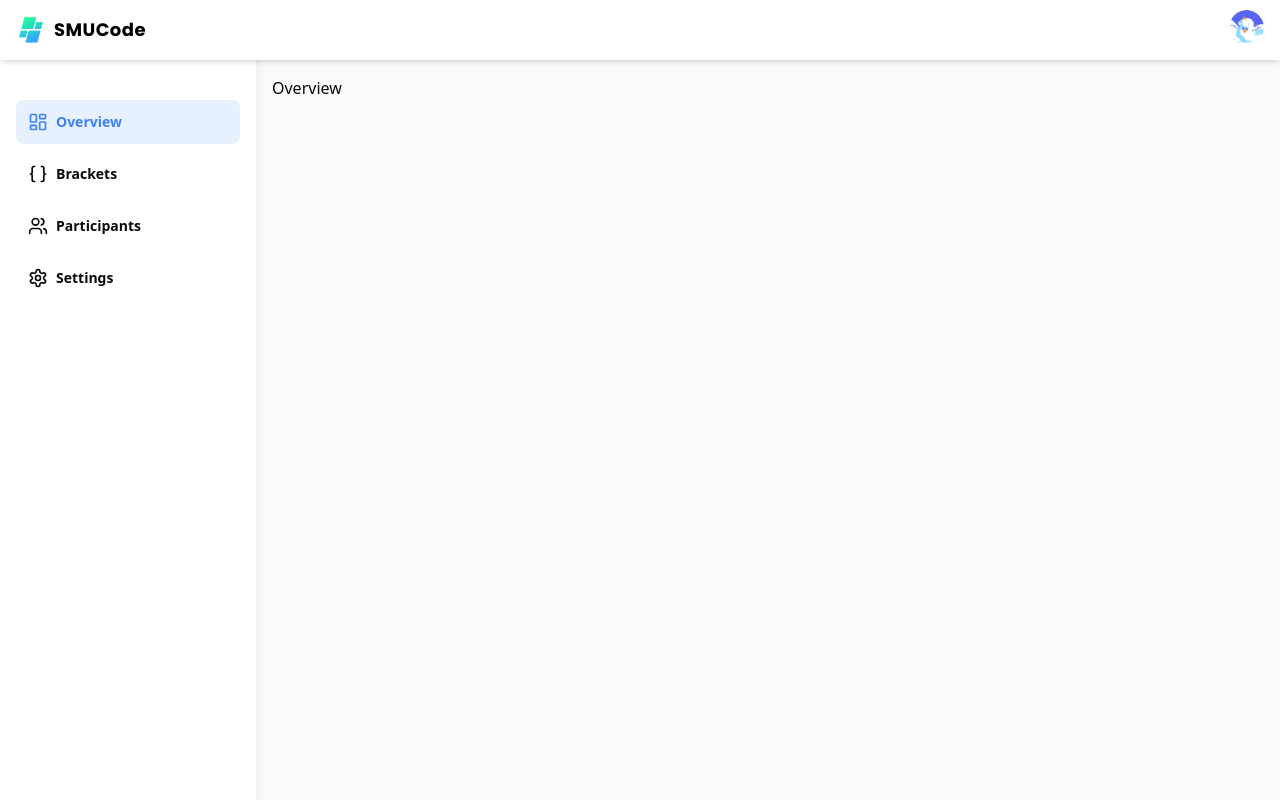
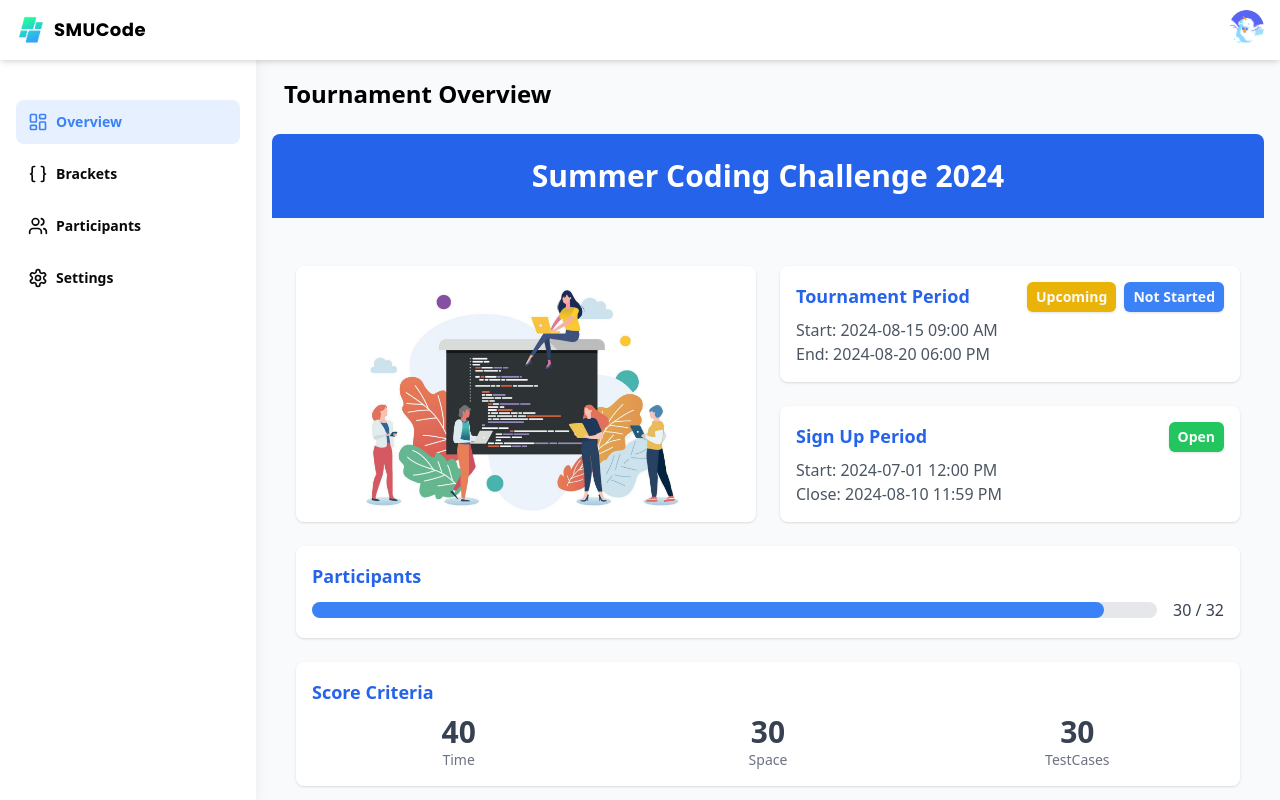
Before and after one commit to cs203-2024/smucode-frontend, a Next.js app: page /tournaments/1/overview in a window 1280 px wide. Built offline with nearby package versions, Linux system fonts and the light colour scheme.

Commit message:
added tournament overview page

```diff
--- a/app/tournaments/[id]/brackets/page.tsx
+++ b/app/tournaments/[id]/brackets/page.tsx
@@ -3,7 +3,7 @@ import TournamentBrackets from "@/components/TournamentBrackets";
 const TournamentBracketsPage: React.FC = () => {
   return (
     <>
-        <TournamentBrackets />
+        <TournamentBrackets tournamentId="1" />
     </>
   );
 };
--- a/app/tournaments/[id]/overview/page.tsx
+++ b/app/tournaments/[id]/overview/page.tsx
@@ -1,9 +1,10 @@
-import React from 'react'
+import TournamentOverview from '@/components/TournamentOverview';
 
-const TournamentOverview = () => {
+
+const TournamentOverviewPage = () => {
   return (
-    <div>Overview</div>
+    <TournamentOverview tournamentId="1" />
   )
 }
 
-export default TournamentOverview
+export default TournamentOverviewPage
--- a/components/Nav.tsx
+++ b/components/Nav.tsx
@@ -17,8 +17,6 @@ import {
 const Nav = () => {
     const { user, loading, login, logout } = useUserContext();
 
-    if (loading) return <div>Loading...</div>;
-
     return (
         <nav className="fixed top-0 flex z-50 justify-between h-[60px] items-center w-full bg-white shadow-md p-4">
             <Link href="/" className="flex gap-2 items-center">
@@ -27,7 +25,7 @@ const Nav = () => {
             </Link>
 
             <div className="relative flex gap-3">
-                {user ? (
+                {user && !loading ? (
                     <>
                         <div className="relative">
                         <DropdownMenu>
--- a/components/TournamentBracketCards.tsx
+++ b/components/TournamentBracketCards.tsx
@@ -109,7 +109,7 @@ const TournamentBracketCard = ({ rounds }: TournamentProps) => {
 
   if (filteredRounds.length === 0) {
     return (
-      <div className="flex flex-col bg-slate-50 min-w-[80vw] space-y-8 overflow-y-auto p-4">
+      <div className="flex flex-col bg-slate-50 min-w-[80vw] space-y-8 overflow-y-auto p-1">
         <div className="mb-3">
         <input
           type="text"
@@ -128,7 +128,7 @@ const TournamentBracketCard = ({ rounds }: TournamentProps) => {
   }
 
   return (
-    <div className="flex flex-col bg-slate-50 w-[80vw] h-[85vh] space-y-8 overflow-y-auto p-4">
+    <div className="flex flex-col bg-slate-50 w-[80vw] h-[85vh] space-y-8 overflow-y-auto p-1">
 
       <div className="mb-3">
         <input
--- /dev/null
+++ b/components/TournamentOverview.tsx
@@ -0,0 +1,137 @@
+"use client"
+
+import { useEffect, useState } from 'react';
+import { Badge } from "@/components/ui/badge"
+import Image from 'next/image';
+import { fetchTournamentOverviewData } from './mockApi';
+import { TournamentOverviewProps } from './types';
+
+const TournamentOverview: React.FC<{ tournamentId: string }> = ({ tournamentId }) => {
+  const [tournamentData, setTournamentData] = useState<TournamentOverviewProps | null>(null);
+  const [loading, setLoading] = useState(true);
+  const [error, setError] = useState<string | null>(null);
+
+  useEffect(() => {
+    const loadTournamentData = async () => {
+      try {
+        const data = await fetchTournamentOverviewData(tournamentId);
+        setTournamentData(data);
+        setLoading(false);
+      } catch (err) {
+        setError('Failed to load tournament data');
+        setLoading(false);
+      }
+    };
+
+    loadTournamentData();
+  }, [tournamentId]);
+
+  if (loading) {
+    return <div className="text-center p-4 mt-10">Loading tournament data...</div>;
+  }
+
+  if (error) {
+    return <div className="text-center p-4 text-red-500 mt-10">{error}</div>;
+  }
+
+  if (!tournamentData) {
+    return <div className="text-center p-4 mt-10">No tournament data available</div>;
+  }
+
+  const {
+    name,
+    imageUrl,
+    startDateTime,
+    endDateTime,
+    signUpStartDateTime,
+    signUpCloseDateTime,
+    signUpStatus,
+    tournamentStatus,
+    currentRound,
+    participantsCount,
+    maxParticipants,
+    scoreCriteria
+  } = tournamentData;
+
+  return (
+    <div className="w-full space-y-6">
+    <h2 className="text-2xl font-bold text-black ml-[12px] mt-[2px]">Tournament Overview</h2>
+      <div className="bg-blue-600 text-white p-6 rounded-t-lg">
+        <h1 className="text-3xl font-bold text-center">{name}</h1>
+      </div>
+      <div className="p-6 space-y-6">
+
+        <div className="grid md:grid-cols-2 gap-6">
+
+        <div className="relative bg-white rounded-lg shadow h-64">
+            <Image
+            src={imageUrl || '/assets/images/tournament_default.png'}
+            alt="Tournament Image"
+            fill
+            className="object-contain rounded-lg"
+            />
+        </div>
+
+        {/* Right side with two vertically stacked cards */}
+        <div className="flex flex-col space-y-6">
+            <div className="bg-white dark:bg-gray-700 p-4 rounded-lg shadow relative">
+            <div className="absolute top-2 m-2 right-2 flex space-x-2">
+                <Badge className={`text-sm px-2 py-1 ${tournamentStatus === 'Ongoing' ? 'bg-green-500' : tournamentStatus === 'Upcoming' ? 'bg-yellow-500' : 'bg-red-500'}`}>
+                {tournamentStatus}
+                </Badge>
+                {currentRound && (
+                <Badge className="text-sm px-2 py-1 bg-blue-500">{currentRound}</Badge>
+                )}
+            </div>
+            <h3 className="font-semibold text-lg mb-2 text-blue-600 dark:text-blue-400">Tournament Period</h3>
+            <p className="text-gray-600 dark:text-gray-300"><span className="font-medium">Start:</span> {startDateTime}</p>
+            <p className="text-gray-600 dark:text-gray-300"><span className="font-medium">End:</span> {endDateTime}</p>
+            </div>
+
+            <div className="bg-white dark:bg-gray-700 p-4 rounded-lg shadow relative">
+            <div className="absolute top-2 right-2">
+                <Badge className={`text-sm m-2 px-2 py-1 ${signUpStatus === 'Open' ? 'bg-green-500' : 'bg-red-500'}`}>
+                {signUpStatus}
+                </Badge>
+            </div>
+            <h3 className="font-semibold text-lg mb-2 text-blue-600 dark:text-blue-400">Sign Up Period</h3>
+            <p className="text-gray-600 dark:text-gray-300"><span className="font-medium">Start:</span> {signUpStartDateTime}</p>
+            <p className="text-gray-600 dark:text-gray-300"><span className="font-medium">Close:</span> {signUpCloseDateTime}</p>
+            </div>
+        </div>
+        </div>
+
+
+
+        <div className="bg-white dark:bg-gray-700 p-4 rounded-lg shadow">
+          <h3 className="font-semibold text-lg mb-2 text-blue-600 dark:text-blue-400">Participants</h3>
+          <div className="flex items-center">
+            <div className="flex-grow bg-gray-200 dark:bg-gray-600 rounded-full h-4">
+              <div
+                className="bg-blue-500 h-4 rounded-full"
+                style={{ width: `${(participantsCount / maxParticipants) * 100}%` }}
+              ></div>
+            </div>
+            <p className="ml-4 font-medium text-gray-700 dark:text-gray-300">
+              {participantsCount} / {maxParticipants}
+            </p>
+          </div>
+        </div>
+
+        <div className="bg-white dark:bg-gray-700 p-4 rounded-lg shadow">
+          <h3 className="font-semibold text-lg mb-2 text-blue-600 dark:text-blue-400">Score Criteria</h3>
+          <div className="grid grid-cols-3 gap-4">
+            {Object.entries(scoreCriteria).map(([criterion, value]) => (
+              <div key={criterion} className="text-center">
+                <div className="text-3xl font-bold text-gray-700 dark:text-gray-300">{value}</div>
+                <div className="text-sm text-gray-500 dark:text-gray-400 capitalize">{criterion}</div>
+              </div>
+            ))}
+          </div>
+        </div>
+      </div>
+    </div>
+  );
+};
+
+export default TournamentOverview;
--- a/components/mockApi.tsx
+++ b/components/mockApi.tsx
@@ -1,8 +1,35 @@
 
-import { TournamentProps } from './types';
+import { TournamentProps, TournamentOverviewProps } from './types';
 
-// Mock API to fetch tournament data
-export const fetchTournamentData = async (): Promise<TournamentProps> => {
+
+const mockTournamentData: TournamentOverviewProps = {
+  id: "1",
+  name: "Summer Coding Challenge 2024",
+  imageUrl: "",
+  startDateTime: "2024-08-15 09:00 AM",
+  endDateTime: "2024-08-20 06:00 PM",
+  signUpStartDateTime: "2024-07-01 12:00 PM",
+  signUpCloseDateTime: "2024-08-10 11:59 PM",
+  signUpStatus: "Open",
+  tournamentStatus: "Upcoming",
+  currentRound: "Not Started",
+  participantsCount: 30,
+  maxParticipants: 32,
+  scoreCriteria: {
+    time: 40,
+    space: 30,
+    testCases: 30,
+  },
+};
+
+export const fetchTournamentOverviewData = async (id: string): Promise<TournamentOverviewProps> => {
+  await new Promise(resolve => setTimeout(resolve, 500));
+  return mockTournamentData;
+};
+
+
+export const fetchTournamentBracketsData = async (id: string): Promise<TournamentProps> => {
+  await new Promise(resolve => setTimeout(resolve, 500));
   return {
     "rounds": [
       {
--- a/components/types.ts
+++ b/components/types.ts
@@ -42,3 +42,23 @@ export type TournamentCardInfo = {
     startDate: Date;
     endDate: Date;
 };
+
+export interface TournamentOverviewProps {
+    id: string;
+    imageUrl: string;
+    name: string;
+    startDateTime: string;
+    endDateTime: string;
+    signUpStartDateTime: string;
+    signUpCloseDateTime: string;
+    signUpStatus: 'Open' | 'Closed';
+    tournamentStatus: 'Upcoming' | 'Ongoing' | 'Completed';
+    currentRound?: string;
+    participantsCount: number;
+    maxParticipants: number;
+    scoreCriteria: {
+      time: number;
+      space: number;
+      testCases: number;
+    };
+  }
```
Also changed, not shown: components/TournamentBrackets.tsx (+27 -13 lines), public/assets/images/tournament_default.png (added).
